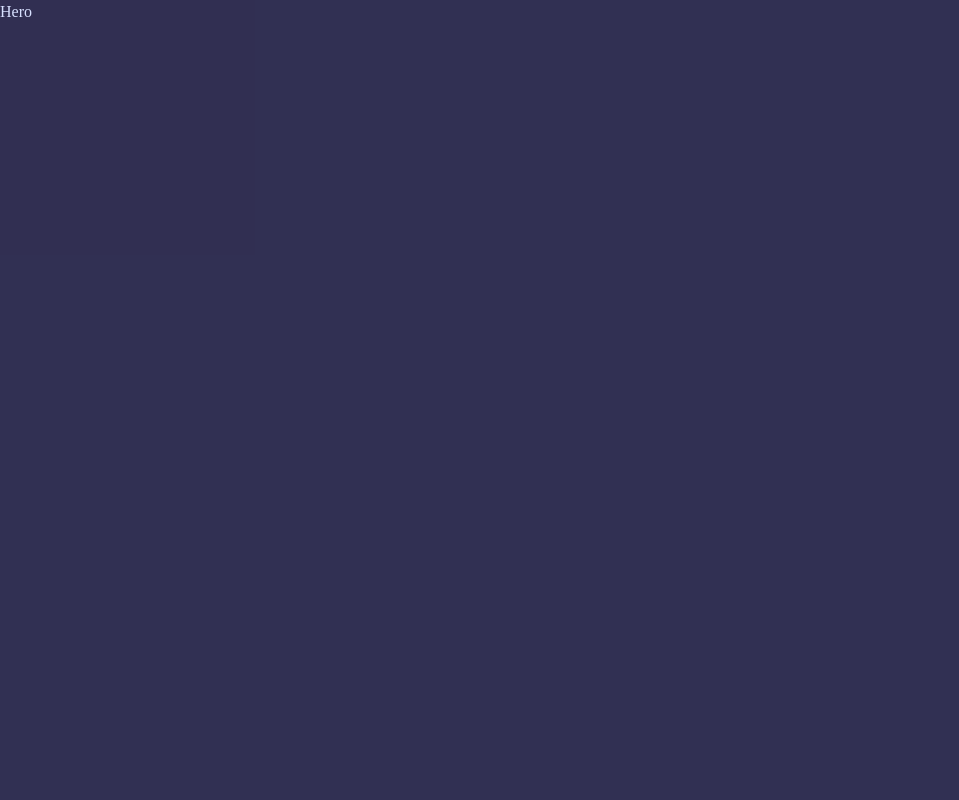
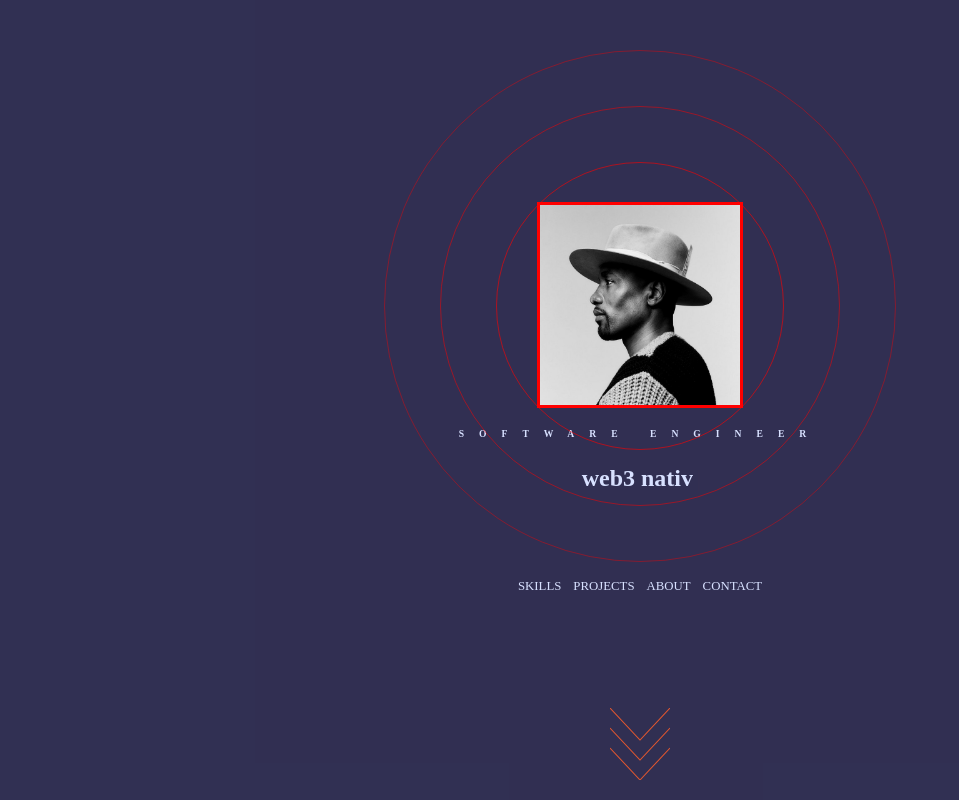
Before and after one commit to Titus-Coleman/tc-portfolio-site, a Next.js app: page /hero in a window 1280 px wide. Shown: the whole page, without its empty margins (0-959 px from the left). Built offline with nearby package versions, Linux system fonts and the light colour scheme.

Commit message:
edited hero

```diff
--- /dev/null
+++ b/components/BackgroundCircles.tsx
@@ -0,0 +1,19 @@
+import React from 'react'
+import { motion } from 'framer-motion'
+import styles from '../styles/BackgroundCircles.module.css'
+
+type Props = {}
+
+function BackgroundCircles({}: Props) {
+  return (
+    <div className={styles.circle_container}>
+        <div className={styles.circle5}/>
+        <div className={styles.circle4}/>
+        <div className={styles.circle3}/>
+        {/* <div className={styles.circle2}/>
+        <div className={styles.circle1}/> */}
+    </div>
+  )
+}
+
+export default BackgroundCircles
--- a/package.json
+++ b/package.json
@@ -16,9 +16,11 @@
     "@types/react-dom": "18.0.9",
     "eslint": "8.30.0",
     "eslint-config-next": "13.0.7",
+    "framer-motion": "^8.0.2",
     "next": "13.0.7",
     "react": "18.2.0",
     "react-dom": "18.2.0",
+    "react-simple-typewriter": "^5.0.1",
     "react-social-icons": "^5.15.0",
     "supabase": "^1.27.4",
     "typescript": "4.9.4"
--- a/pages/hero.tsx
+++ b/pages/hero.tsx
@@ -1,8 +1,52 @@
+import Image from 'next/image';
 import React from 'react'
+import { Cursor, useTypewriter } from "react-simple-typewriter"
+import BackgroundCircles from '../components/BackgroundCircles';
+import styles  from '../styles/Hero.module.css'
+import profilePic from '../public/serge-template.jpeg'
 
-function Hero() {
+
+type Props = {};
+
+function Hero({}: Props) {
+    const [text, count] = useTypewriter({
+      words: [
+          '👋 I\'m Titus Coleman',
+          'web3 native.',
+          'I love 💗 simple UIs',
+          '...and Cortados! ☕'],
+      loop: true,
+      delaySpeed: 2000,
+    });
+
   return (
-    <section>Hero</section>
+    <section id="hero" className={styles.hero_container}>
+      <BackgroundCircles />
+      <div className={styles.hero_image}>
+      <Image
+        src={profilePic}
+        alt='photo of Titus Coleman'
+        width={200}
+        height={200}/>
+        </div>
+      <h2 className={styles.hero_h2}>Software Engineer</h2>
+      <h1>
+        <span>{text}</span>
+        <Cursor cursorColor='#E4572E'/>
+      </h1>
+      <div>
+        <button className={styles.hero_button}>Skills</button>
+        <button className={styles.hero_button}>Projects</button>
+        <button className={styles.hero_button}>About</button>
+        <button className={styles.hero_button}>Contact</button>
+        {/* <button className={styles.hero_button}>Experience</button> */}
+      </div>
+      <svg className={styles.arrows}>
+							<path className={styles.a1} d="M0 0 L30 32 L60 0"></path>
+							<path className={styles.a2} d="M0 20 L30 52 L60 20"></path>
+							<path className={styles.a3} d="M0 40 L30 72 L60 40"></path>
+						</svg>
+    </section>
   )
 }
 
--- a/pages/index.tsx
+++ b/pages/index.tsx
@@ -23,7 +23,9 @@ export default function Home() {
 
       <Navbar/>
       <main className={styles.main}>
-      <Hero />
+          <Hero />
+
+
 
       <Skills />
       <Portfolio />
--- /dev/null
+++ b/styles/BackgroundCircles.module.css
@@ -0,0 +1,67 @@
+.circle_container {
+    position: relative;
+    display: flex;
+    justify-content: center;
+    align-items: center;
+    width: fit-content;
+}
+
+.circle5 {
+    position: absolute;
+    animation: ping 1s cubic-bezier(0, 0, 0.2, 1) infinite;
+    height: 18rem;
+    width: 18rem;
+    border-width: 0.063rem;
+    border-radius: 624.938rem;
+    border-color: red;
+    margin-top: 13rem;
+    border-style: solid;
+    opacity: 0.6;
+}
+.circle4 {
+    position: absolute;
+    height: 25rem;
+    width: 25rem;
+    border-width: 0.063rem;
+    border-radius: 624.938rem;
+    border-color: red;
+    margin-top: 13rem;
+    border-style: solid;
+    opacity: 0.5;
+}
+
+.circle3 {
+    position: absolute;
+    height: 32rem;
+    width: 32rem;
+    border-width: 0.063rem;
+    border-radius: 624.938rem;
+    border-color: red;
+    margin-top: 13rem;
+    border-style: solid;
+    opacity: 0.4;
+}
+
+.circle2 {
+    position: absolute;
+    height: 40rem;
+    width: 40rem;
+    border-width: 0.063rem;
+    border-radius: 624.938rem;
+    border-color: red;
+    margin-top: 13rem;
+    border-style: solid;
+    opacity: 0.3;
+}
+
+.circle1 {
+    position: absolute;
+    height: 48rem;
+    width: 48rem;
+    border-width: 0.063rem;
+    border-radius: 624.938rem;
+    border-color: red;
+    margin-top: 13rem;
+    border-style: solid;
+    opacity: 0.2;
+}
--- /dev/null
+++ b/styles/Hero.module.css
@@ -0,0 +1,87 @@
+.hero_container {
+    height: 100vh;
+    display: flex;
+    flex-direction: column;
+    align-items: center;
+    text-align: center;
+    justify-content: center;
+    --tw-space-y-reverse: 0;
+    /* margin-top: calc(2rem * calc(1 - var(--tw-space-y-reverse))); */
+    margin-bottom: calc(1rem * var(--tw-space-y-reverse));
+    scroll-snap-align: center;
+    overflow: hidden;
+}
+
+.hero_image {
+    border: red;
+    border-style: solid;
+    margin-bottom: 1rem;
+
+
+}
+
+.hero_h2 {
+    font-size: 0.6rem;
+    line-height: 1.25rem;
+    scroll-padding-bottom: 0.5rem;
+    text-transform: uppercase;
+    letter-spacing: 0.938rem;
+    margin-bottom: 1rem;
+}
+
+.hero_button {
+    background: none;
+    border: none;
+    color: inherit;
+    margin-top: 5rem;
+    font-size: 0.8rem;
+    text-transform: uppercase;
+}
+
+.arrows {
+	width: 3.75rem;
+	height: 4.5rem;
+	position: absolute;
+	left: 50%;
+	margin-left: -1.875rem;
+	bottom: 1.25rem;
+}
+
+.arrows path {
+	stroke: #E4572E;
+	fill: transparent;
+	stroke-width: 0.063rem;
+	animation: arrow 2s infinite;
+	-webkit-animation: arrow 2s infinite;
+}
+
+@keyframes arrow
+{
+0% {opacity:0}
+40% {opacity:1}
+80% {opacity:0}
+100% {opacity:0}
+}
+
+@-webkit-keyframes arrow /*Safari and Chrome*/
+{
+0% {opacity:0}
+40% {opacity:1}
+80% {opacity:0}
+100% {opacity:0}
+}
+
+.arrows path.a1 {
+	animation-delay:-1s;
+	-webkit-animation-delay:-1s; /* Safari 和 Chrome */
+}
+
+.arrows path.a2 {
+	animation-delay:-0.5s;
+	-webkit-animation-delay:-0.5s; /* Safari 和 Chrome */
+}
+
+.arrows path.a3 {
+	animation-delay:0s;
+	-webkit-animation-delay:0s; /* Safari 和 Chrome */
+}
--- a/styles/globals.css
+++ b/styles/globals.css
@@ -16,6 +16,9 @@ body {
   line-height: 1.5;
   -webkit-font-smoothing: antialiased;
   position: relative;
+  scroll-snap-type: y var(--tw-scroll-snap-strictness);
+  --tw-scroll-snap-strictness: mandatory;
+  scroll-behavior: smooth;
 }
 img, picture, video, canvas, svg {
   display: block;
@@ -35,4 +38,5 @@ main {
   display: grid;
   grid-template-rows: repeat(4, 1fr);
   gap: 0.5rem;
+  z-index: -1;
 }
```
Also changed, not shown: components/Navbar.tsx (+56 -12 lines), styles/Home.module.css (+5 -4 lines), public/serge-template.jpeg (added), 1 other file (tests, documents, lock files or other folders).
